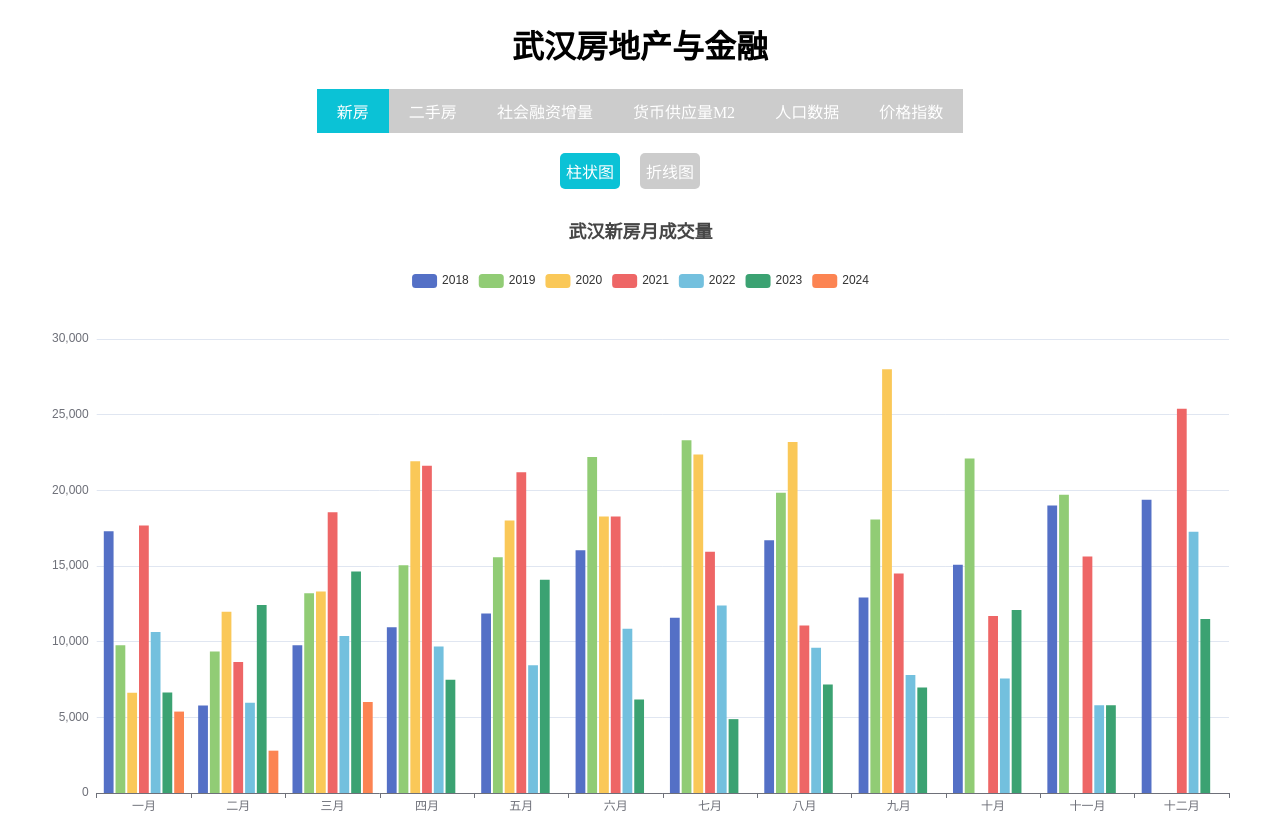
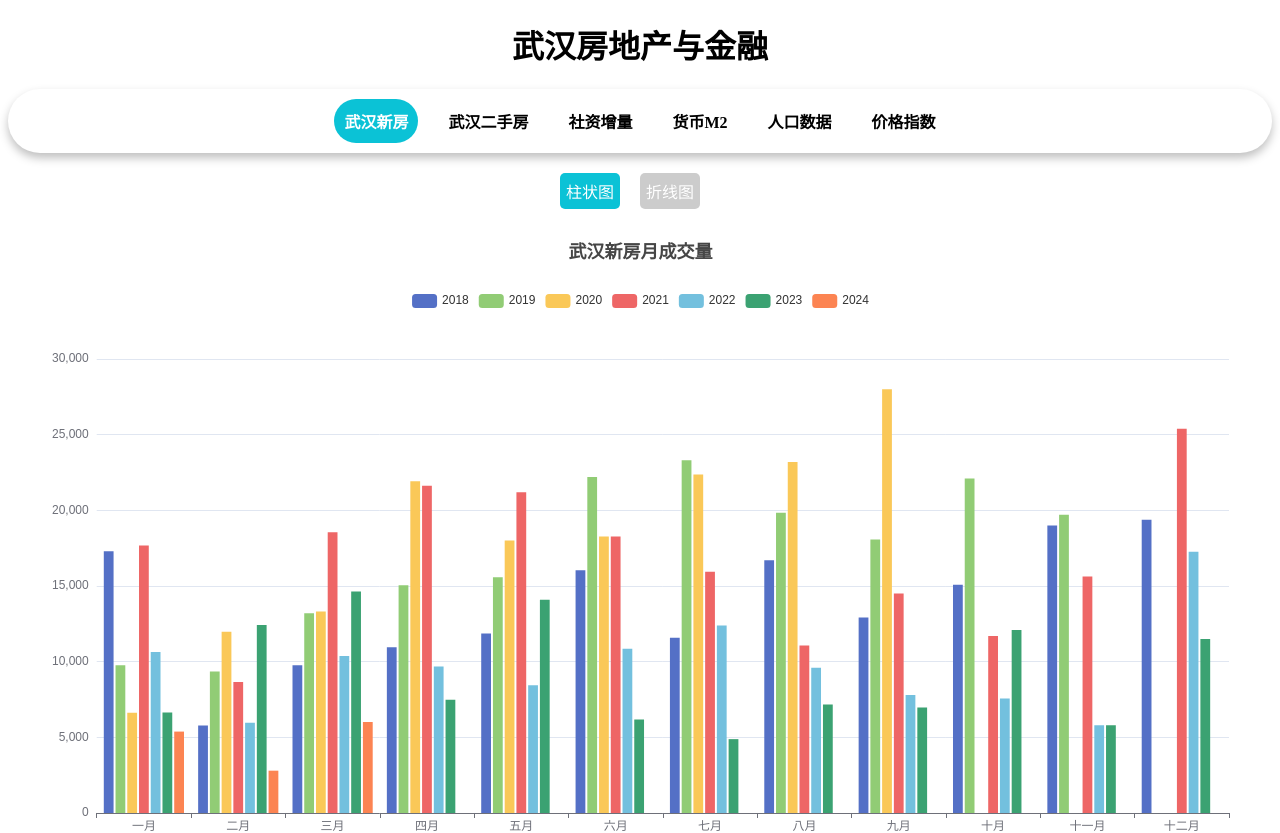
Before and after one commit to HLTangbinbin/HLTangbinbin.github.io, a Vue app: page /#/newhouse in a window 1280 px wide. Shown: the top 833 px of the page. Built offline with nearby package versions, Linux system fonts and the light colour scheme.

Commit message:
调整导航栏样式及适配

```diff
--- a/src/App.vue
+++ b/src/App.vue
@@ -4,10 +4,10 @@
     <h1 class="main-title">武汉房地产与金融</h1>
     </div>
     <nav class="nav-container">
-      <router-link to="/newhouse" class="nav" :class="{ active: $route.path === '/newhouse' }">新房</router-link>
-      <router-link to="/secondhand" class="nav" :class="{ active: $route.path === '/secondhand' }">二手房</router-link>
-      <router-link to="/socialfinancing" class="nav" :class="{ active: $route.path === '/socialfinancing' }">社会融资增量</router-link>
-      <router-link to="/currencyissue" class="nav" :class="{ active: $route.path === '/currencyissue' }">货币供应量M2</router-link>
+      <router-link to="/newhouse" class="nav" :class="{ active: $route.path === '/newhouse' }">武汉新房</router-link>
+      <router-link to="/secondhand" class="nav" :class="{ active: $route.path === '/secondhand' }">武汉二手房</router-link>
+      <router-link to="/socialfinancing" class="nav" :class="{ active: $route.path === '/socialfinancing' }">社资增量</router-link>
+      <router-link to="/currencyissue" class="nav" :class="{ active: $route.path === '/currencyissue' }">货币M2</router-link>
       <router-link to="/populationcorrelation" class="nav" :class="{ active: $route.path === '/populationcorrelation' }">人口数据</router-link>
       <router-link to="/priceindices" class="nav" :class="{ active: $route.path === '/priceindices' }">价格指数</router-link>
     </nav>
@@ -31,25 +31,33 @@ export default {
 }
 .nav-container {
   overflow-x: auto; /* 启用水平滚动条 */
-  white-space: nowrap; /* 防止换行 */
+  /** white-space: nowrap; /* 防止换行 */
+  white-space: wrap; /* 换行：移动端换行显示 */
+  flex-wrap: wrap;
   -webkit-overflow-scrolling: touch; /* 在移动设备上优化滚动 */
   display: flex;
   justify-content: safe center; /* 解决居中滚动时左边无法显示全的问题 */
   margin-top: 20px; /* 添加底部间距 */
   background-color: #fff; /* 设置背景颜色为灰色 */
+  border-radius: 40px;
+  box-shadow: 0 5px 10px rgb(0, 0, 0, 0.25);
+
 }
 
 .nav {
+  display:block;
   text-decoration: none;
-  background-color: #ccc;
-  color: #fff; /* 设置文字颜色为黑色 */
-  padding: 10px 20px;
-  /* border-radius: 5px; */
-  transition: background-color 0.3s ease;
+  background-color: #fff;
+  color: #000; /* 设置文字颜色为黑色 */
+  padding: 10px 10px;
+  margin: 10px 10px;
+  font-weight: bold;
+  border-radius: 40px;
 }
 
 .nav.active {
   color: #fff !important; /* 使用 !important 提高优先级 */
   background-color: #0bc2d6 !important; /* 使用 !important 提高优先级 */
 }
+
 </style>
```
